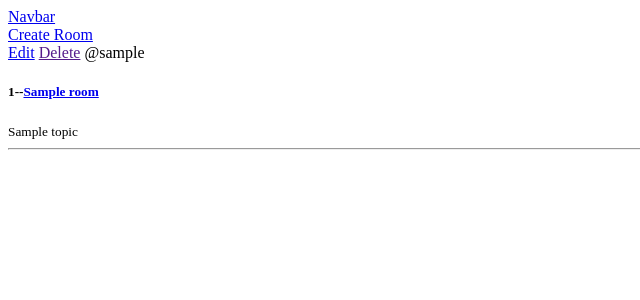
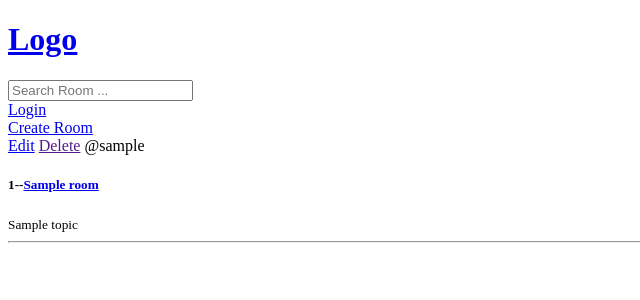
Before and after one commit to mahadi025/Group-Chat, a Django app: page / in a window 1280 px wide. Shown: the top 300 px of the page, without its empty margins (0-640 px from the left). Run offline with Django 4.2, Linux system fonts and the light colour scheme; tables that the repository leaves empty hold one stand-in row (values such as "Sample post").

Commit message:
added user login/logout link and searching rooms

```diff
--- a/templates/navbar.html
+++ b/templates/navbar.html
@@ -1 +1,14 @@
-<a href="/">Navbar</a>
+<a href="/">
+    <h1>Logo</h1>
+</a>
+
+<form method="GET" action="{% url 'home' %}">
+    <input type="text" name="q" placeholder="Search Room ...">
+</form>
+
+{% if request.user.is_authenticated %}
+    <p>Hello {{request.user.username}}</p>
+    <a href="{% url 'logout' %}">Logout</a>
+{% else %}
+    <a href="{% url 'login' %}">Login</a>
+{% endif %}
```
